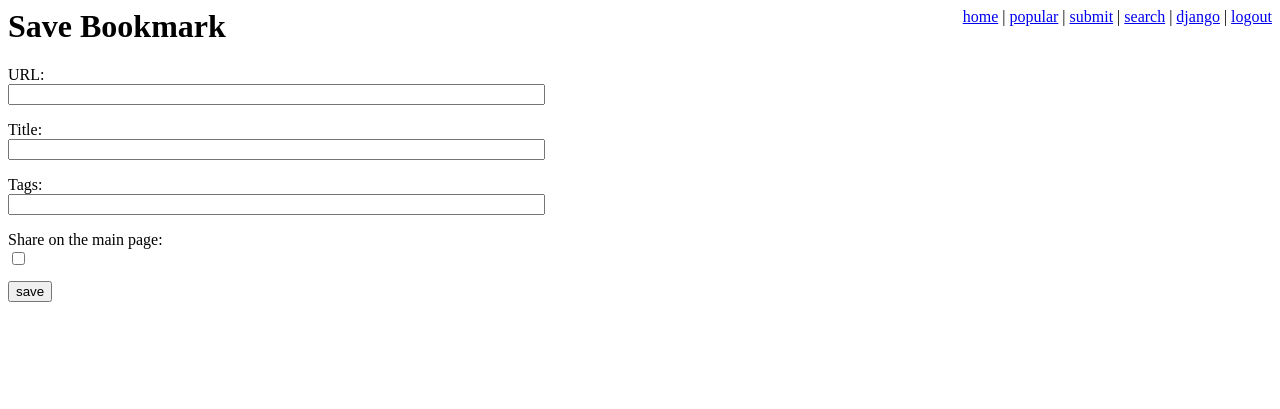
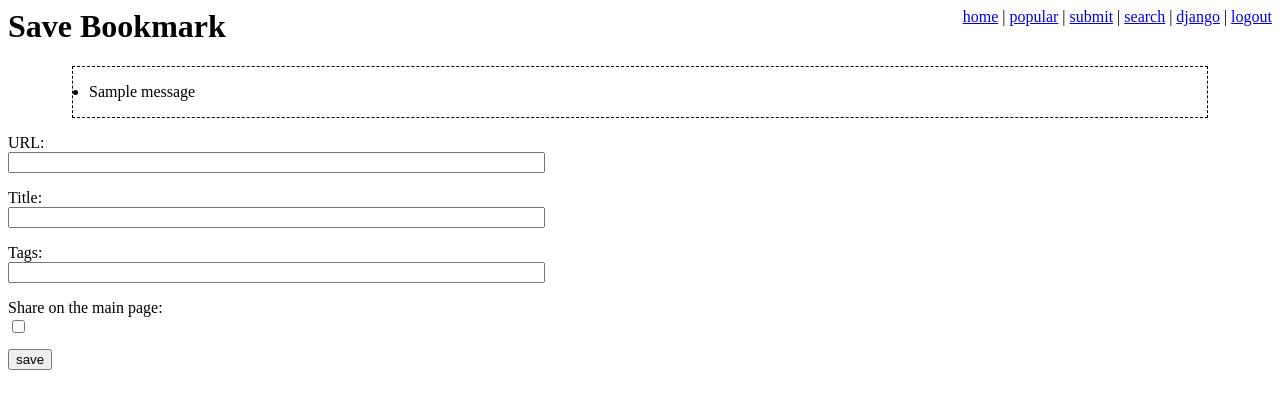
Before and after one commit to navicester/csblog, a Django app: page /save/ in a window 1280 px wide. Shown: the top 409 px of the page. Run offline with Django 3.2, Linux system fonts and the light colour scheme; the first user in the database is signed in; one stand-in notice (Sample message) is shown; some libraries are stand-ins or nearby versions.

Commit message:
improving the interface with messages

```diff
--- a/csblog/bookmarks/views.py
+++ b/csblog/bookmarks/views.py
@@ -11,6 +11,7 @@ from django.contrib.auth.models import User
 from django.contrib.auth.decorators import login_required
 from django.http import HttpResponseRedirect
 from django.contrib.auth import logout
+from django.contrib import messages
 
 from django.template import RequestContext
 from django.shortcuts import render_to_response, render
@@ -24,6 +25,7 @@ from bookmarks.forms import *
 from bookmarks.models import *
 
 import json
+import smtplib
 
 def main_page(request):
     ################ 1
@@ -427,7 +429,13 @@ def friend_add(request):
             from_friend=request.user,
             to_friend=friend
         )
-        friendship.save()
+        try:
+            friendship.save()
+            messages.success(request, u'%s was added to your friend list.' %
+                friend.username)
+        except:
+            messages.success(request, u'%s is already a friend of yours.' %
+                friend.username)
         return HttpResponseRedirect('/friends/%s/' % request.user.username)
     else:
         raise Http404
@@ -444,7 +452,13 @@ def friend_invite(request):
                 sender=request.user
             )
             invitation.save()
-            invitation.send()
+            try:
+                invitation.send()
+                messages.success(request, u'An invitation was sent to %s.' %
+                    invitation.email)
+            except smtplib.SMTPException:
+                messages.success(request, u'An error happened when '
+                    u'sending the invitation.')
             return HttpResponseRedirect('/friend/invite/')
     else:
         form = FriendInviteForm()
--- a/csblog/csblog/site_media/style.css
+++ b/csblog/csblog/site_media/style.css
@@ -39,3 +39,9 @@ textarea {
     padding: 5px;
     border: 1px solid #000;
 }
+
+ul.messages {
+    border: 1px dashed #000;
+    margin: 1em 4em;
+    padding: 1em;
+}
--- a/csblog/templates/base.html
+++ b/csblog/templates/base.html
@@ -22,6 +22,15 @@
             {% endif %}
         </div>
         <h1>{% block head %}{% endblock %}</h1>
+
+        {% if messages %}
+            <ul class="messages">
+            {% for message in messages %}
+                <li>{{ message }}</li>
+            {% endfor %}
+            </ul>
+        {% endif %}
+
         {% block content %}{% endblock %}
     </body>
 </html>
```
Also changed, not shown: csblog/db.sqlite3.
